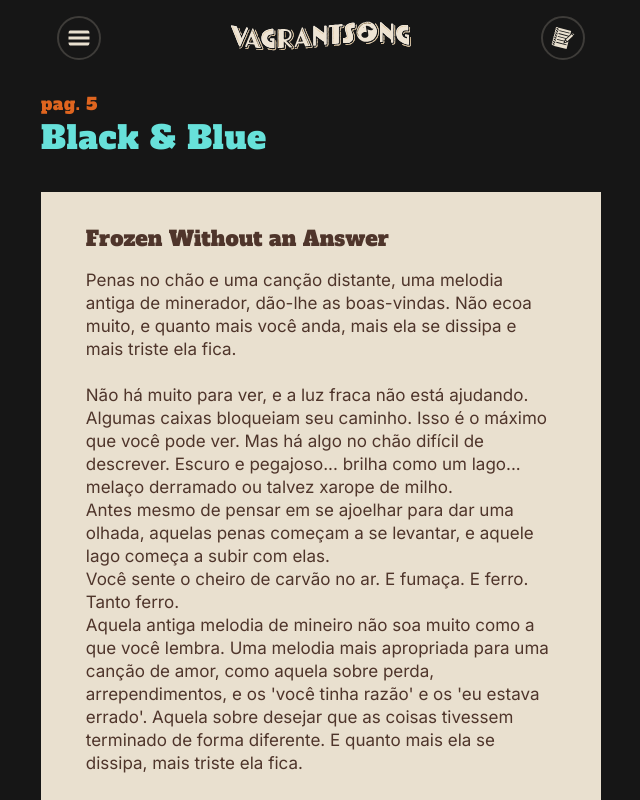
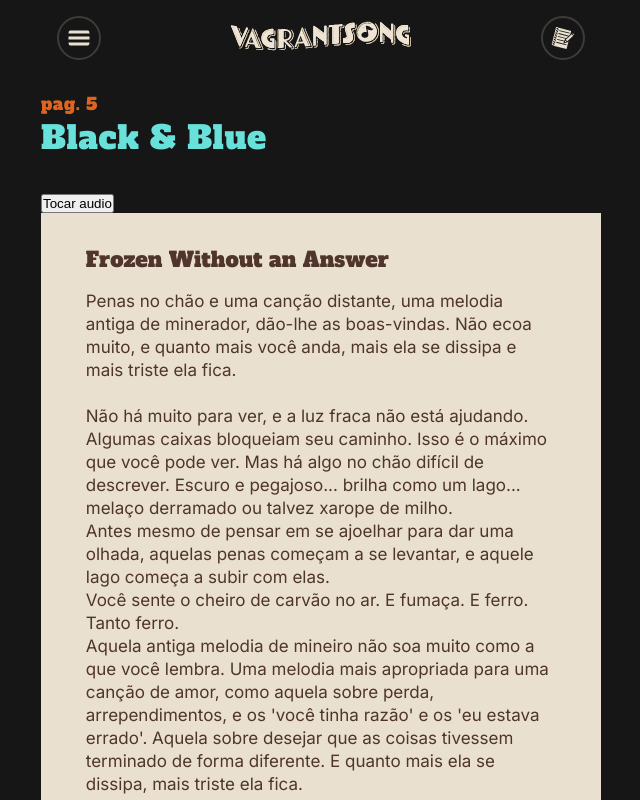
Before and after one commit to SrRuggini/vagrant-app, a Next.js app: page /scenarios/black-and-blue in a window 1280 px wide. Shown: the top 800 px of the page, without its empty margins (319-959 px from the left). Built offline with nearby package versions, Linux system fonts and the light colour scheme; a web font is replaced by a local one.

Commit message:
feta: adding audio

```diff
--- /dev/null
+++ b/src/app/components/scenario-audio-button/index.js
@@ -0,0 +1,42 @@
+'use client';
+
+import React, { useRef, useState } from 'react';
+
+const ScenarioAudioButton = () => {
+  const audioRef = useRef(null);
+  const [isPlaying, setIsPlaying] = useState(false);
+
+  const handleToggleAudio = async () => {
+    if (!audioRef.current) {
+      return;
+    }
+
+    if (isPlaying) {
+      audioRef.current.pause();
+      setIsPlaying(false);
+      return;
+    }
+
+    try {
+      await audioRef.current.play();
+      setIsPlaying(true);
+    } catch (error) {
+      console.error('Unable to play audio:', error);
+    }
+  };
+
+  return (
+    <>
+      <audio
+        ref={audioRef}
+        src="/scenarios/shelter-from-the-storm.wav"
+        onEnded={() => setIsPlaying(false)}
+      />
+      <button type="button" onClick={handleToggleAudio}>
+        {isPlaying ? 'Pausar audio' : 'Tocar audio'}
+      </button>
+    </>
+  );
+};
+
+export default ScenarioAudioButton;
--- a/src/app/scenarios/[scenario]/page.js
+++ b/src/app/scenarios/[scenario]/page.js
@@ -2,6 +2,7 @@ import React from 'react';
 import { importJsonByName } from '/src/app/utils/importJson';
 import Event from '/src/app/components/event';
 import Header from '/src/app/components/header';
+import ScenarioAudioButton from '/src/app/components/scenario-audio-button';
 import Image from 'next/image';
 
 import PropTypes from 'prop-types';
@@ -27,6 +28,7 @@ export default async function Scenario({ params }) {
                 pag. {scenarioData.key}
               </h4>
               <h1 className={styles.Scenario__Title}>{scenarioData.title}</h1>
+              <ScenarioAudioButton />
 
               <div className={styles.Scenario__Card}>
                 {scenarioData?.story && (
```
Also changed, not shown: 1 other file (tests, documents, lock files or other folders).
